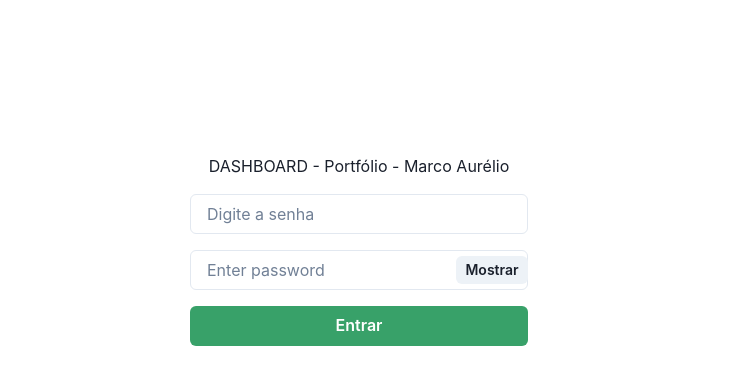
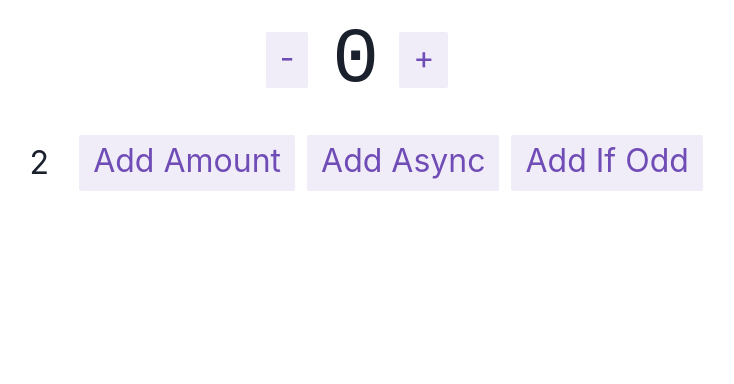
Before and after one commit to marcolongitude/mustafar-portfolio, a React (Create React App) app: page /counter in a window 1280 px wide. Before the commit this address led to /login. Shown: the top 384 px of the page, without its empty margins (281-1015 px from the left). Built offline with nearby package versions, Linux system fonts and the light colour scheme.

Commit message:
login fixes middleware

```diff
--- a/src/App.tsx
+++ b/src/App.tsx
@@ -1,7 +1,8 @@
 import { Routes, Route } from 'react-router-dom'
-import { Box, Center, VStack } from '@chakra-ui/react'
+import { Box } from '@chakra-ui/react'
 
 import { Login } from './features/auth/Login'
+import { Counter } from './features/counter/Counter'
 import { PrivateOutlet } from './utils/PrivateOutLet'
 
 
@@ -10,6 +11,7 @@ function App() {
     <Box>
       <Routes>
         <Route path="/login" element={<Login />} />
+        <Route path="/counter" element={<Counter />} />
         <Route path="*" element={<PrivateOutlet />}>
         </Route>
       </Routes>
--- a/src/app/services/auth.ts
+++ b/src/app/services/auth.ts
@@ -21,6 +21,7 @@ export interface LoginRequest {
 }
 
 export const api = createApi({
+    reducerPath: 'api_root',
     baseQuery: fetchBaseQuery({
         baseUrl: 'http://localhost:5000/api/',
         prepareHeaders: (headers, { getState }) => {
--- a/src/app/store.ts
+++ b/src/app/store.ts
@@ -5,10 +5,12 @@ import authReducer from '../features/auth/authSlice'
 
 export const store = configureStore({
   reducer: {
+    [api.reducerPath]: api.reducer,
     counter: counterReducer,
-    [api.reducerPath]: api.reducer,
     auth: authReducer,
   },
+  middleware: (getDefaultMiddleware) =>
+    getDefaultMiddleware().concat(api.middleware),
 });
 
 export type AppDispatch = typeof store.dispatch;
--- a/src/features/auth/Login.tsx
+++ b/src/features/auth/Login.tsx
@@ -61,6 +61,27 @@ export const Login = () => {
   }: React.ChangeEvent<HTMLInputElement>) =>
     setFormState((prev) => ({ ...prev, [name]: value }))
 
+  const submit = async () => {
+    try {
+      console.log('00000000000000000000')
+      const user = await login(formState).unwrap()
+      console.log('111111111111111111111')
+      console.log('user => ', user)
+      dispatch(setCredentials(user))
+      navigate('/counter')
+    } catch (err) {
+      console.log('xxxxxxxxxxxxxxxxxxxxxxxx')
+      console.log(err)
+      console.log('xxxxxxxxxxxxxxxxxxxxxxxx')
+      toast({
+        status: 'error',
+        title: 'Error',
+        description: 'Oh no, there was an error!',
+        isClosable: true,
+      })
+    }
+  }
+
   return (
     <Center h="500px">
       <VStack spacing="4">
@@ -80,21 +101,7 @@ export const Login = () => {
         <Button
           size='md'
           width='100%'
-          onClick={async () => {
-            try {
-              const user = await login(formState).unwrap()
-              console.log('user => ', user)
-              dispatch(setCredentials(user))
-              navigate('/')
-            } catch (err) {
-              toast({
-                status: 'error',
-                title: 'Error',
-                description: 'Oh no, there was an error!',
-                isClosable: true,
-              })
-            }
-          }}
+          onClick={submit}
           colorScheme="green"
           isLoading={isLoading}
         >
```
